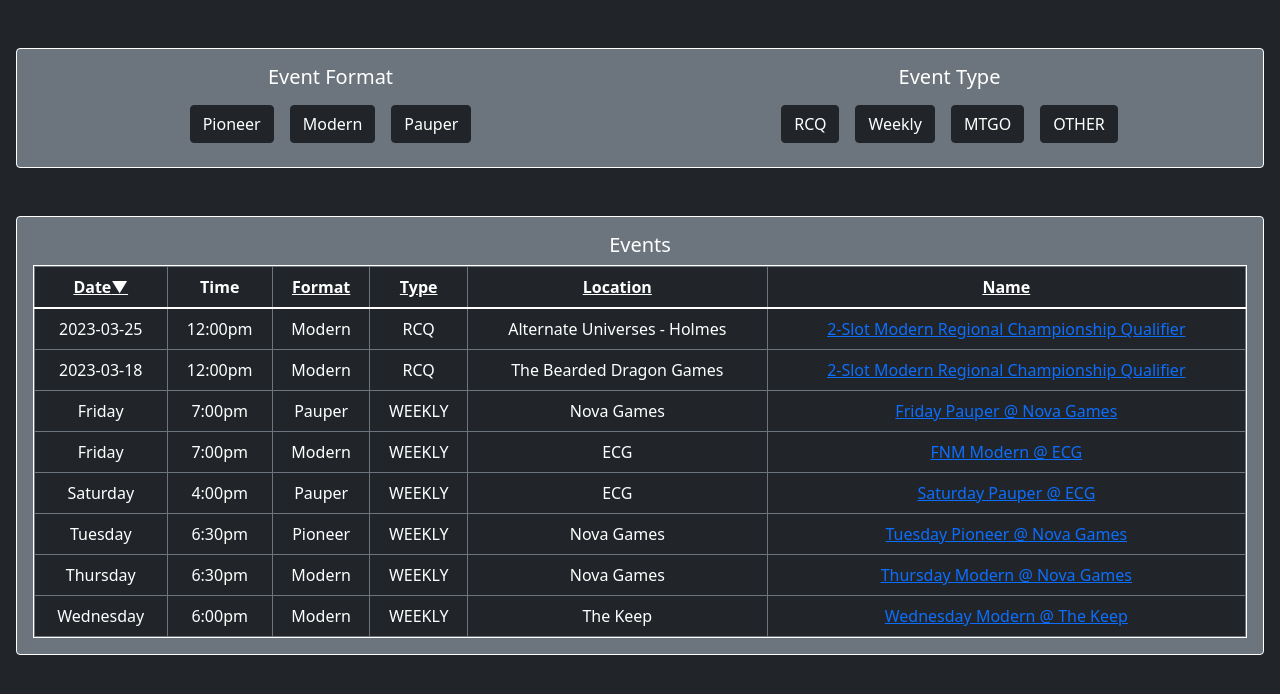
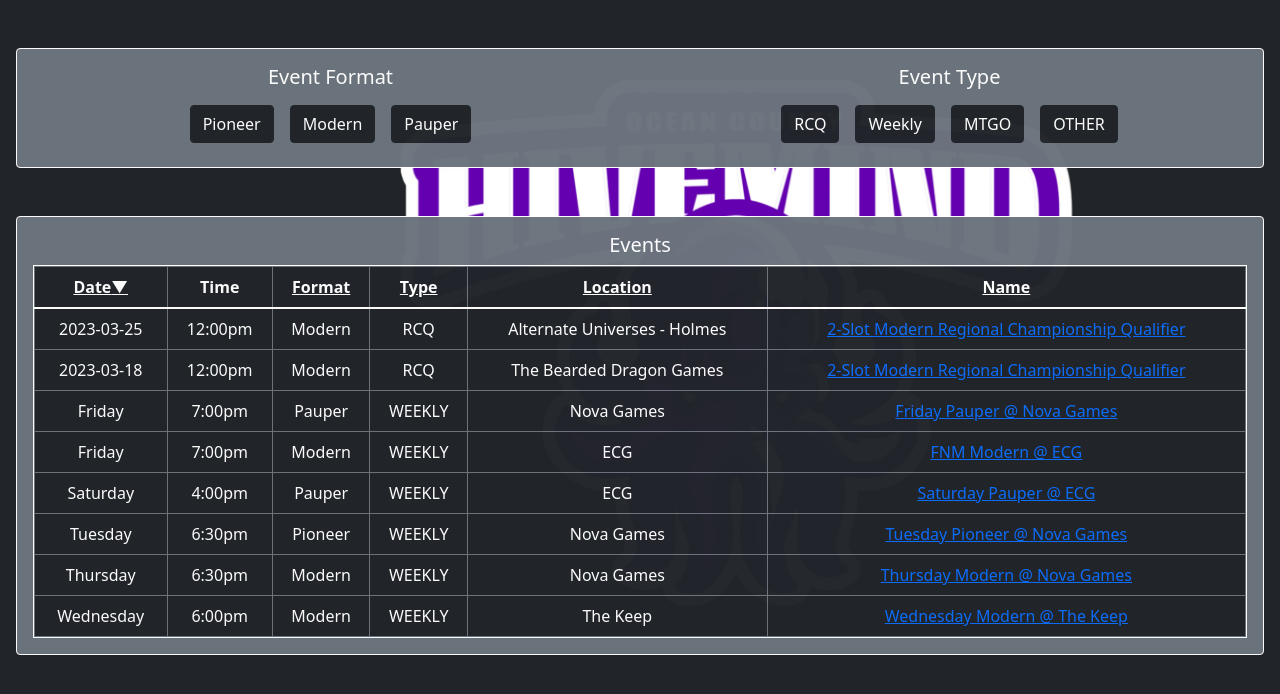
Before and after one commit to jackperry2187/ochivemind, a React (Create React App) app: page / in a window 1280 px wide. Shown: the top 694 px of the page. Built offline with nearby package versions, Linux system fonts and the light colour scheme.

Commit message:
Added background logo

```diff
--- a/public/index.html
+++ b/public/index.html
@@ -11,9 +11,10 @@
     />
     <link rel="apple-touch-icon" href="%PUBLIC_URL%/logo192.png" />
     <link rel="manifest" href="%PUBLIC_URL%/manifest.json" />
+    <link rel="stylesheet" href="%PUBLIC_URL%/logo.css" />
     <title>OCHivemind</title>
   </head>
-  <body style="margin: none; padding: none;" class="bg-dark">
+  <body style="margin: none; padding: none;" class="bg-logo bg-dark">
     <noscript>You need to enable JavaScript to run this app.</noscript>
     <div id="root" class="m-0 p-0"></div>
   </body>
--- /dev/null
+++ b/public/logo.css
@@ -0,0 +1,10 @@
+.bg-logo::before {
+    content: "";
+    background-image: url('/ochivemind-logo.png');
+    background-size: cover;
+    position: absolute;
+    top: 0px;
+    right: 0px;
+    bottom: 0px;
+    left: 0px;
+}
--- a/src/components/EventsPage.tsx
+++ b/src/components/EventsPage.tsx
@@ -1,6 +1,7 @@
 import React, { useCallback, useMemo, useState } from 'react';
 import { Button, Card, Col, Row, Table } from 'react-bootstrap';
 import { EventFormat, EventType, exampleEvents } from '../events';
+import '../styles/EventsPage.css'
 
 type SortBy = 'dateDesc' | 'dateAsc' | 'formatDesc' | 'formatAsc' | 'typeDesc' | 'typeAsc' | 'locationDesc' | 'locationAsc' | 'nameDesc' | 'nameAsc';
 
@@ -185,7 +186,7 @@
     }, [filteredEvents, sortBy]);
 
     return (
-        <div className='m-2'>
+        <div className='m-2 bg-logo'>
             <Card className="bg-secondary text-white text-center m-2 mt-5" border="white">
                 <Card.Body>
                     <div>
--- /dev/null
+++ b/src/styles/EventsPage.css
@@ -0,0 +1,7 @@
+.bg-secondary {
+    opacity: 0.98;
+}
+
+.bg-secondary:hover {
+    opacity: 1;
+}
```
Also changed, not shown: public/ochivemind-logo.png (added).
